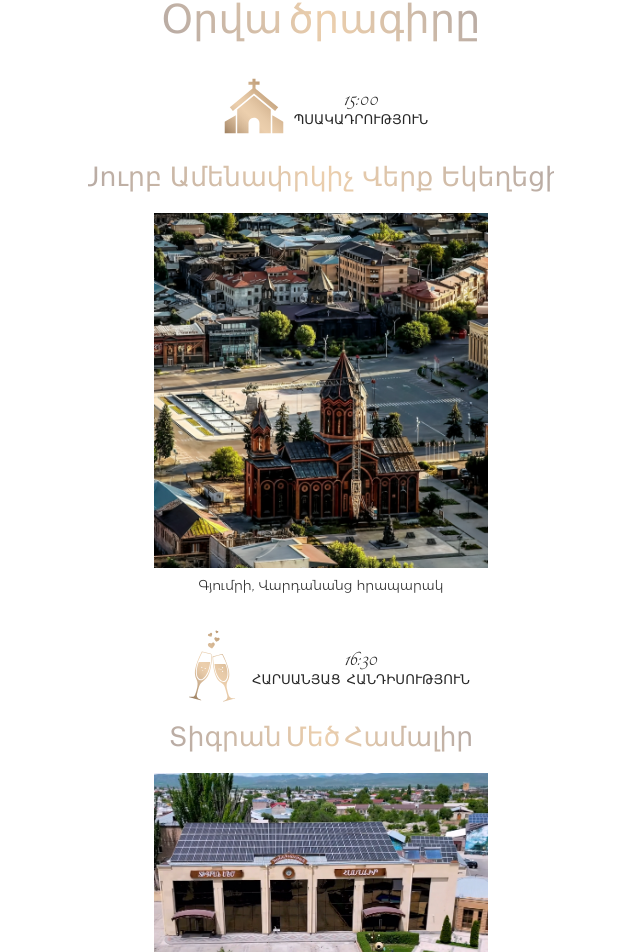
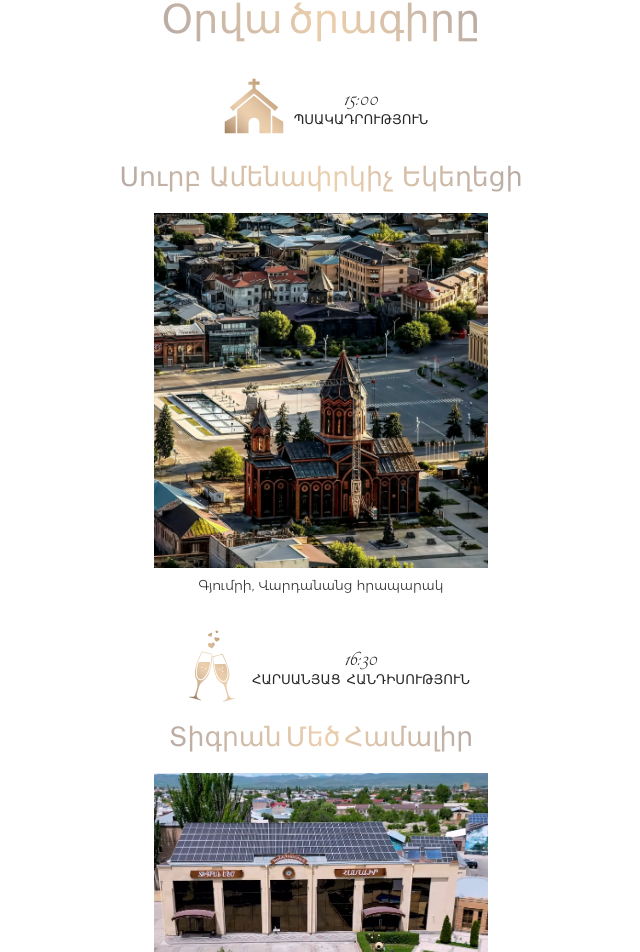
Before and after one commit to armmmartirosyan/wedding-invite, a Next.js app: page / in a window 1280 px wide. Shown: the part 1599-2551 px from the top of the page, without its empty margins (319-959 px from the left). Built offline with nearby package versions, Linux system fonts and the light colour scheme.

Commit message:
church image updated

```diff
--- a/src/components/day-plan/index.js
+++ b/src/components/day-plan/index.js
@@ -34,7 +34,7 @@ export function DayPlan() {
             </div>
           </div>
           <p className={styles.name}>
-            Սուրբ&nbsp;&nbsp;Ամենափրկիչ&nbsp;&nbsp;Վերք&nbsp;&nbsp;Եկեղեցի
+            Սուրբ&nbsp;&nbsp;Ամենափրկիչ&nbsp;&nbsp;Եկեղեցի
           </p>
           <motion.div {...opacityScale({ duration: 0.5, once: false })}>
             <img
```
